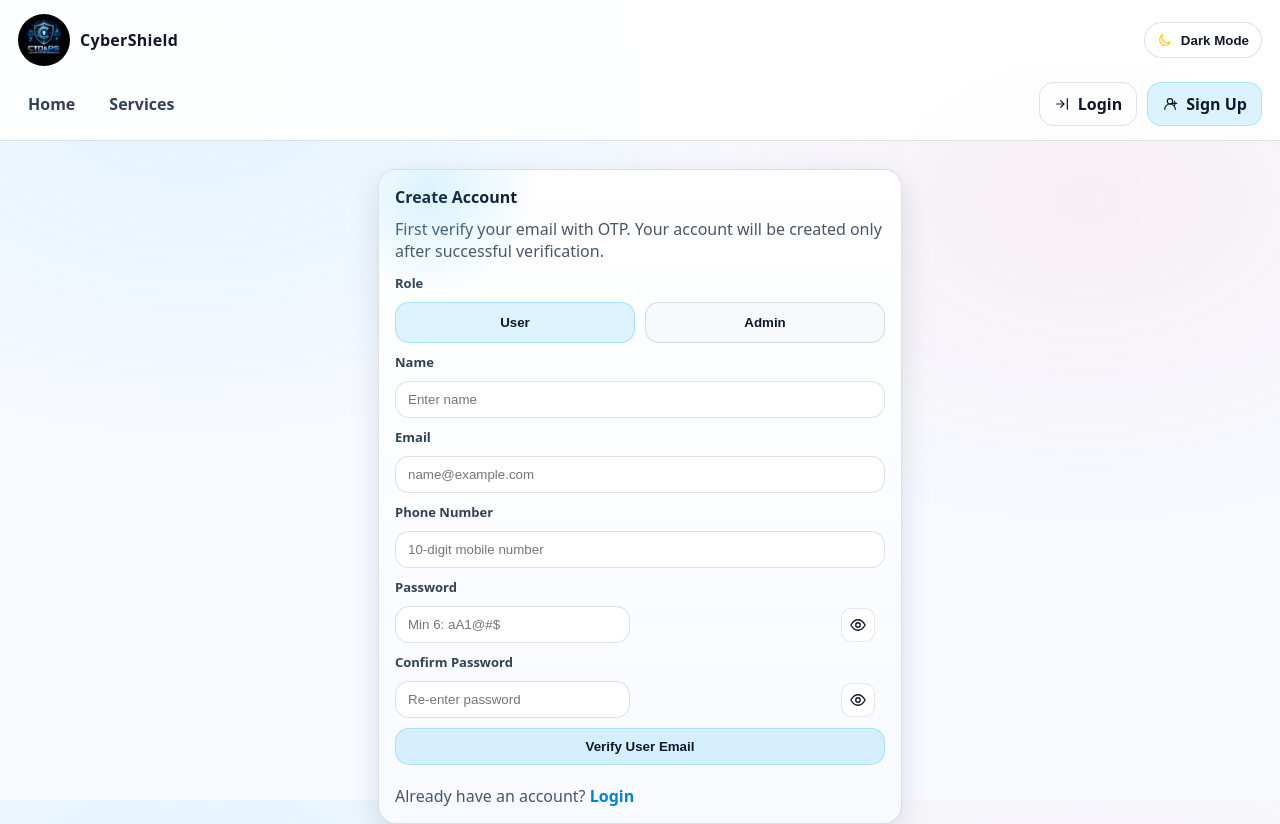
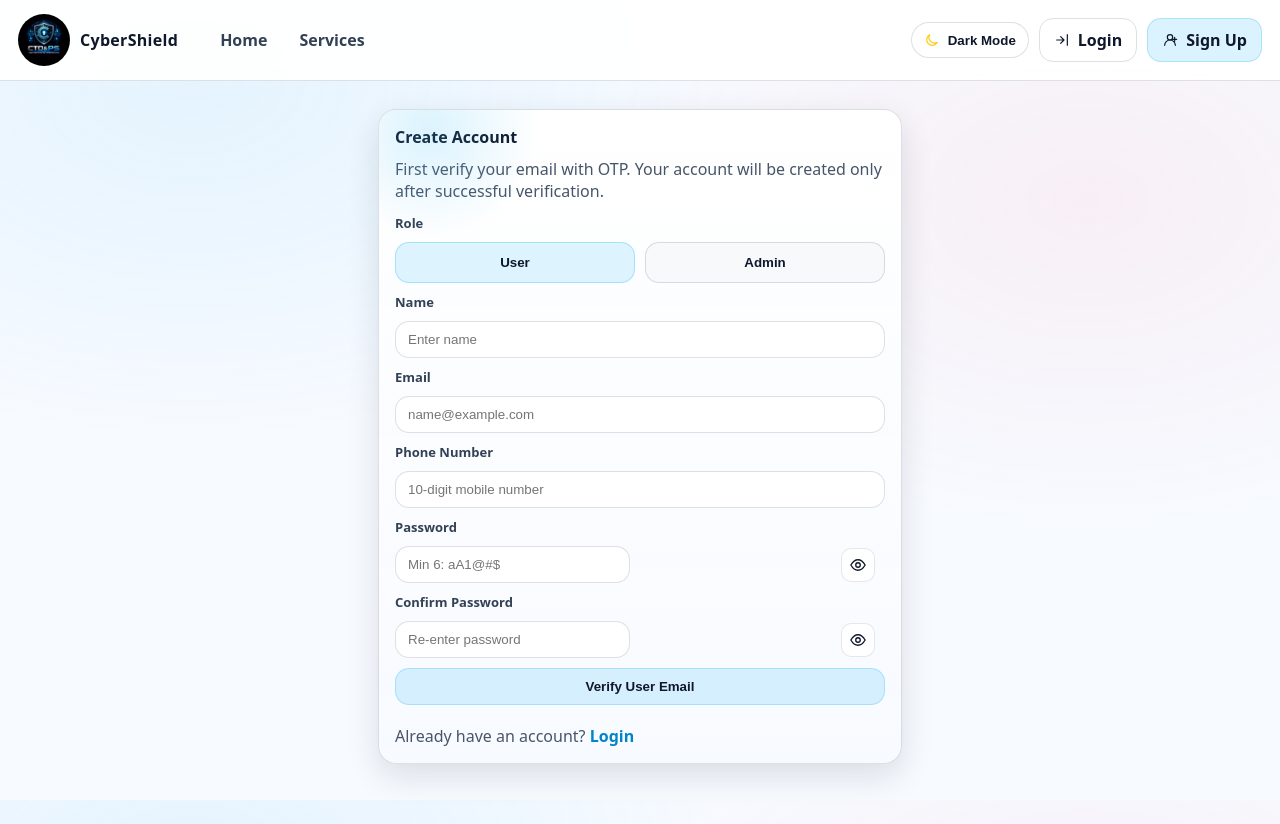
Before and after one commit to jaykumar7864/Cyber-Threat-Detection-System, a React (Vite) app in the folder frontend/: page /register in a window 1280 px wide. Shown: the top 824 px of the page. Built offline with nearby package versions, Linux system fonts and the light colour scheme; no server answers.

Commit message:
Separate complaint delete visibility and fix navbar layout

```diff
--- a/frontend/src/components/Navbar.jsx
+++ b/frontend/src/components/Navbar.jsx
@@ -169,17 +169,6 @@ export default function Navbar() {
         <div className="nav__topActions">
           <button
             type="button"
-            className="themeToggle nav__themeDesktop"
-            onClick={toggleTheme}
-            title={theme === "dark" ? "Switch to light mode" : "Switch to dark mode"}
-            aria-label={theme === "dark" ? "Switch to light mode" : "Switch to dark mode"}
-          >
-            <ThemeIcon theme={theme} />
-            <span>{theme === "dark" ? "Light Mode" : "Dark Mode"}</span>
-          </button>
-
-          <button
-            type="button"
             className={`nav__toggle ${isMenuOpen ? "nav__toggle--open" : ""}`}
             aria-expanded={isMenuOpen}
             aria-controls="primary-navigation"
@@ -217,6 +206,16 @@ export default function Navbar() {
         </nav>
 
         <div className="nav__right">
+          <button
+            type="button"
+            className="themeToggle nav__themeDesktop"
+            onClick={toggleTheme}
+            title={theme === "dark" ? "Switch to light mode" : "Switch to dark mode"}
+            aria-label={theme === "dark" ? "Switch to light mode" : "Switch to dark mode"}
+          >
+            <ThemeIcon theme={theme} />
+            <span>{theme === "dark" ? "Light Mode" : "Dark Mode"}</span>
+          </button>
           <button
             type="button"
             className="themeToggle nav__themeMobile"
--- a/frontend/src/styles/global.css
+++ b/frontend/src/styles/global.css
@@ -57,7 +57,9 @@ a{ color:inherit; }
   top:0;
   z-index:20;
   display:flex;
-  flex-direction:column;
+  flex-direction:row;
+  align-items:center;
+  justify-content:space-between;
   gap:16px;
   padding:14px 18px;
   border-bottom:1px solid var(--border);
@@ -69,11 +71,12 @@ a{ color:inherit; }
   background: rgba(255,255,255,0.92);
 }
 .nav__topRow{
-  width:100%;
+  width:auto;
   display:flex;
   justify-content:space-between;
   align-items:center;
   gap:16px;
+  flex:0 0 auto;
 }
 .nav__left{ display:flex; align-items:center; gap:18px; min-width:0; }
 .brand{
@@ -104,13 +107,15 @@ a{ color:inherit; }
   flex-shrink:0;
 }
 .nav__panel{
-  width:100%;
+  width:auto;
+  flex:1 1 auto;
+  min-width:0;
   display:flex;
   align-items:center;
   justify-content:space-between;
   gap:16px;
 }
-.nav__links{ display:flex; gap:14px; flex-wrap:wrap; min-width:0; }
+.nav__links{ display:flex; gap:12px; flex-wrap:nowrap; min-width:0; }
 .nav__links a{
   text-decoration:none;
   color: var(--muted);
@@ -118,6 +123,7 @@ a{ color:inherit; }
   padding:8px 10px;
   border-radius:12px;
   transition: all 0.15s ease;
+  white-space:nowrap;
 }
 .nav__links a:hover{ color: var(--text); background: rgba(148,163,184,0.10); }
 .nav__links a.active{ color: var(--text); background: rgba(56,189,248,0.12); border:1px solid rgba(56,189,248,0.18); }
@@ -139,7 +145,7 @@ a{ color:inherit; }
   flex: none;
 }
 
-.nav__right{ display:flex; align-items:center; gap:10px; flex-wrap:wrap; justify-content:flex-end; }
+.nav__right{ display:flex; align-items:center; gap:10px; flex-wrap:nowrap; justify-content:flex-end; }
 .themeToggle{
   display:inline-flex;
   align-items:center;
@@ -239,8 +245,14 @@ a{ color:inherit; }
   border:1px solid rgba(56,189,248,0.25);
   font-weight:900;
 }
+.chip__meta{
+  display:flex;
+  align-items:center;
+  gap:8px;
+  white-space:nowrap;
+}
 .chip__name{ font-weight:800; line-height:1.05; }
-.chip__sub{ font-size:12px; color: var(--muted); }
+.chip__sub{ font-size:12px; color: var(--muted); white-space:nowrap; }
 
 /* Layout */
 .container{
```
Also changed, not shown: 2 other files (tests, documents, lock files or other folders).
